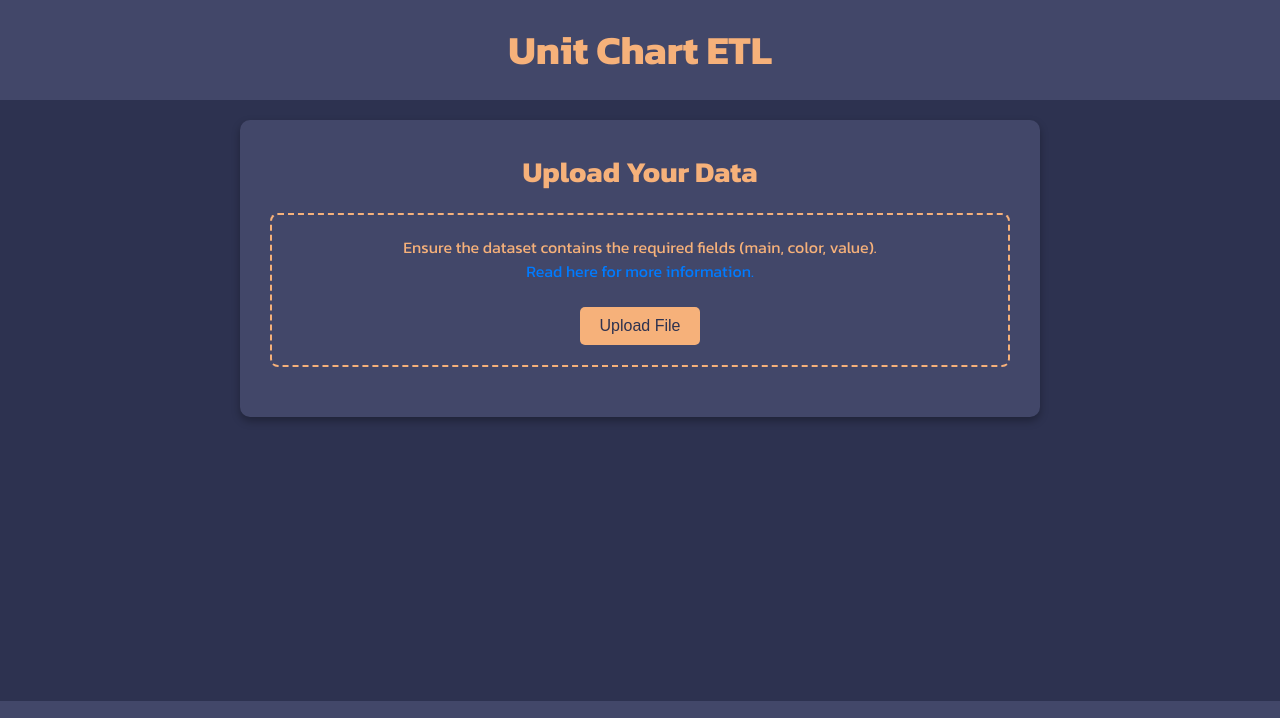
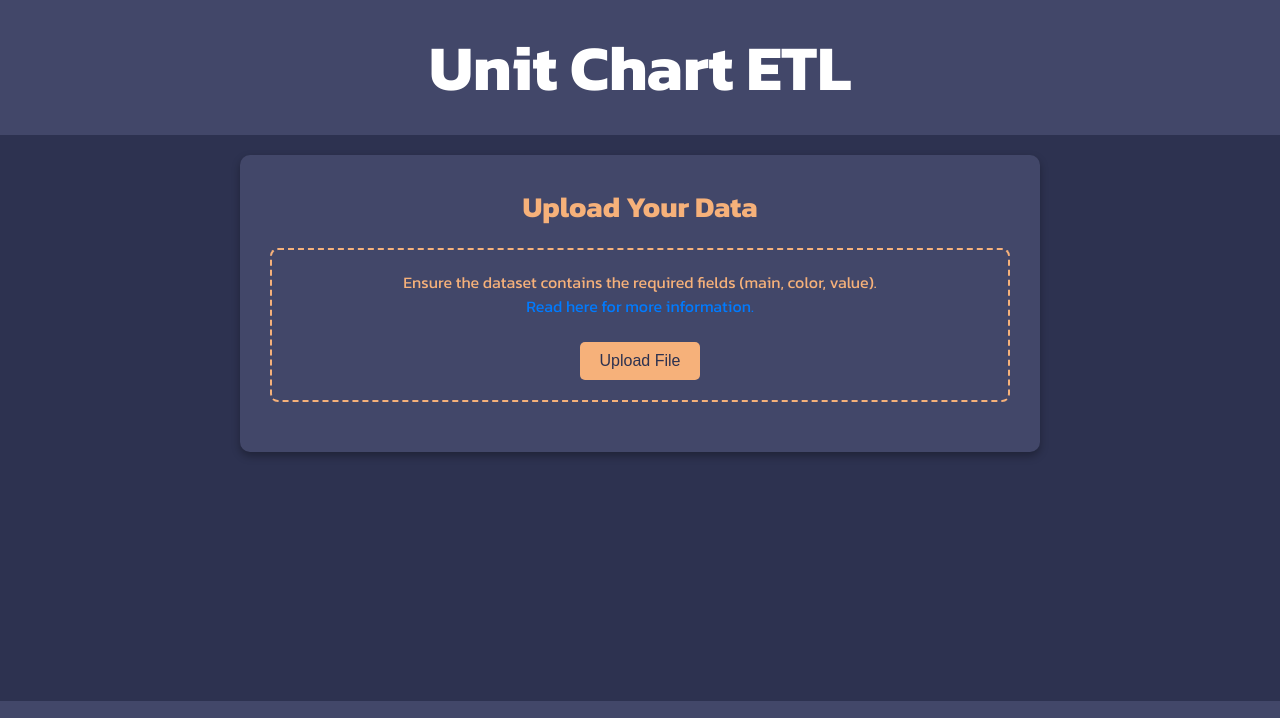
Before and after one commit to ngamtud/unit-chart-ETL, a plain HTML site: page index.html in a window 1280 px wide. Shown: the top 718 px of the page. Drawn offline with Linux system fonts and the light colour scheme.

Commit message:
Update styles.css
H1 size and color

```diff
--- a/css/styles.css
+++ b/css/styles.css
@@ -24,11 +24,11 @@ header {
   padding: 20px;
   text-align: center;
   background-color: #424769; /* Header background */
-  color: #F6B17A;
+  color: #FFFFFF;
 }
 
 header h1 {
-  font-size: 2.5em;
+  font-size: 4em;
   font-weight: 700;
   margin: 0;
 }
```
